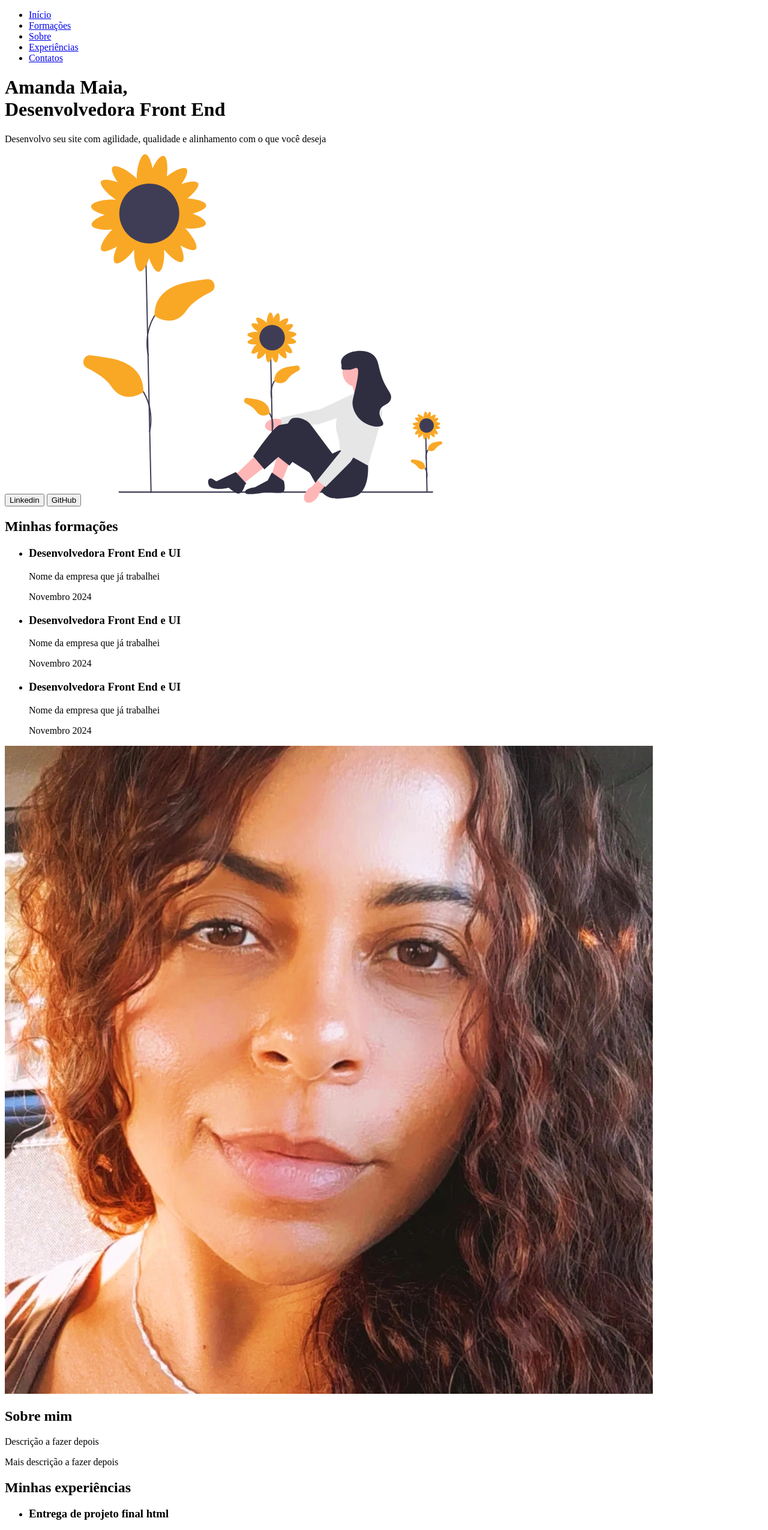
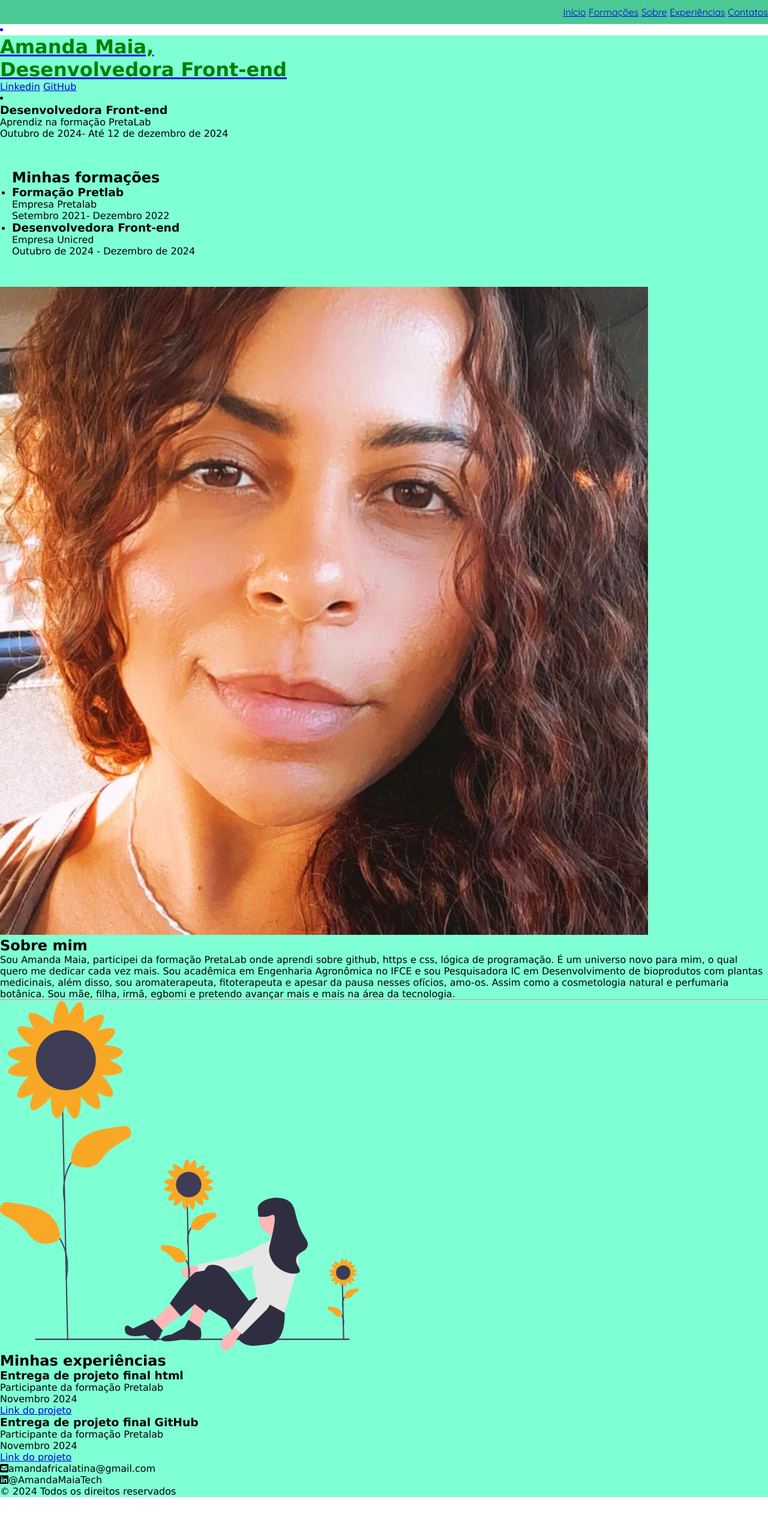
Before and after one commit to Amandamaias12/meu-portfolio-amanda-maia-tech, a plain HTML site: page index.html in a window 1280 px wide. Shown: the top 2550 px of the page at 60% size. After the commit the page ends 2495 px from the top, so only its background shows below. Drawn offline with Linux system fonts and the light colour scheme.

Commit message:
first commit

```diff
--- a/index.html
+++ b/index.html
@@ -3,64 +3,108 @@
     <head>
         <meta charset="UTF-8">
         <link rel="stylesheet" href="https://cdnjs.cloudflare.com/ajax/libs/font-awesome/6.7.0/css/all.min.css" integrity="sha512-9xKTRVabjVeZmc+GUW8GgSmcREDunMM+Dt/GrzchfN8tkwHizc5RP4Ok/MXFFy5rIjJjzhndFScTceq5e6GvVQ==" crossorigin="anonymous" referrerpolicy="no-referrer" />
-        <meta name="viewport" content="width=device-width, initial-scale=1.0">
+        <link rel="stylesheet" href="style.css"
+     name="viewport" content="width=device-width, initial-scale=1.0">
+        <link rel="preconnect" href="https://fonts.googleapis.com">
+        <link rel="preconnect" href="https://fonts.gstatic.com" crossorigin>
+        <link href="https://fonts.googleapis.com/css2?family=Quicksand:wght@300..700&display=swap" rel="stylesheet">
+
         <title>Portfólio Amanda Maia Tech</title>
     </head>
             <body>
+        <header>
             <nav>
-            <ul>
-                <li><a href="#">Início</a></li>
-                <li><a href="#">Formações</a></li>
-                <li><a href="#">Sobre</a></li>
-                <li><a href="#">Experiências</a></li>
-                <li><a href="#">Contatos</a></li>
+             <ul class="topicos-principais">
+                <a class="top-inicio" href="#">Início</a>
+                <a class="top-form"  href="#">Formações</a>
+                <a class="top-sobre" href="#">Sobre</a>
+                <a class="top-experiencias"  href="#">Experiências</a>
+                <a class="top-contatos" href="#">Contatos</a>
              </ul>
             </nav>
+        </header>
         <sextion>
-            <h1>Amanda Maia, <br /> Desenvolvedora Front End</h1>
-            <p> Desenvolvo seu site com agilidade, qualidade e alinhamento com o que você deseja</p>
-            <button>Linkedin</button>
-            <button>GitHub</button>
-            <img src="img/undraw_blooming_re_2kc4.svg"  alt="Para seus sonhos florescerem" />
+
+
+
+            <a class="imgflores" href="#"img src="img/undraw_blooming_re_2kc4.svg"  alt="Para seus sonhos florescerem" />
+            <li><img< class="logo" src="img/undraw_blooming_re_2kc4.svg"></li>
         </sextion>
 
-        <section>
-            <h2>Minhas formações</h2>
-            <ul>
-                <li>
+
+
+        <main>
+            <section class="hero-section container-principal" id="inicio"></section>
+            <div class="hero-container"></div>
+            <article class="hero-text"></article>
+            <h1>Amanda Maia, <br /> Desenvolvedora <span>Front-end</span></h1>
+
             <article>
-                        <h3>Desenvolvedora Front End e UI </h3>
-                        <p>Nome da empresa que já trabalhei</p>
-                        <p>Novembro 2024</p>
+            <div class="button-group"></div>
+            <a href="#" class="btn-linkedin">Linkedin</a>
+            <a href="#" class="btn-git">GitHub</a>
+        </div>
     </article>
+
+
      </li>
      <li>
         <article>
-                        <h3>Desenvolvedora Front End e UI </h3>
-                        <p>Nome da empresa que já trabalhei</p>
-                        <p>Novembro 2024</p>
+            <h3>Desenvolvedora Front-end</h3>
+            <p>Aprendiz na formação PretaLab </p>
+            <span>Outubro de 2024- Até 12 de dezembro de 2024 </span>
+
+
+    </div>
+</section>
+
+<section class="section-formacoes" id="formacoes">
+    <h2>Minhas formações</h2>
+    <ul class="list-formacao">
+        <li class="formacao-item">
+            <article>
+                <h3>Formação Pretlab</h3>
+                <p>Empresa Pretalab </p>
+
             </article>
+            <span class="formacao-data">Setembro 2021- Dezembro 2022 </span>
         </li>
-                <li>
+        <li class="formacao-item">
             <article>
-                        <h3>Desenvolvedora Front End e UI </h3>
-                        <p>Nome da empresa que já trabalhei</p>
-                        <p>Novembro 2024</p>
+                <h3>Desenvolvedora Front-end</h3>
+                <p>Empresa Unicred </p>
+                <span class="formacao-data">Outubro de 2024 - Dezembro de 2024</span>
             </article>
         </li>
     </ul>
     </section>
 
+    <section class="sobre-mim-section" id="sobre">
+        <div class="sobre-mim-container">
+            <figure class="sobre-mim-image">
+                <img src="img/fotodeperfil.webp" alt="fotodeperfil">
+            </figure>
+            <article class="sobre-mim-text">
+                <h2>Sobre mim</h2>
+                <p>Sou Amanda Maia, participei da formação PretaLab onde aprendi sobre github, https e css,
+                    lógica de programação. É um universo novo para mim, o qual quero me dedicar
+                    cada vez mais. Sou acadêmica em Engenharia Agronômica no IFCE e sou Pesquisadora
+                    IC em Desenvolvimento de bioprodutos com plantas medicinais, além disso, sou aromaterapeuta,
+                    fitoterapeuta e apesar da pausa nesses ofícios, amo-os. Assim como a cosmetologia natural e
+                    perfumaria botânica. Sou mãe, filha, irmã, egbomi e pretendo avançar mais e mais na área da tecnologia.
+    </p>
+</article>
+<hr  style="border-style: 1px solid #747272;"/>
+</li>
+</ul>
 <section>
-            <img src="img/fotodeperfil.webp" alt="Minha imagem">
-            <article>
-                <h2>Sobre mim</h2>
-                <p> Descrição a fazer depois</p>
-                <p>Mais descrição a fazer depois</p>
-            </article>
+    <img src="img/undraw_blooming_re_2kc4.svg" alt="florescer">
+
+
         </section>
+    </div>
 
-            <section>
+    <section class="section-experiencias">
         <h2>Minhas experiências</h2>
                 <ul>
                     <li>
@@ -89,23 +133,24 @@
 
 
 
-         <footer>
-            <ul>
-                <li>
-                    <article>
-
-
-                        <p><i class="fa-regular fa-envelope"></i>  maiasilvaamanda9@gmail.com</i></p>
-                        <p><i class="fa-brands fa-github"></i>  @Amandamaias12</i></p>
-                        <p><i class="fa-brands fa-linkedin"></i>  Amanda Maia Tech</i></p>
-                    </article>
-                </li>
-
-            </ul>
+            <footer id="cabecalho">
+                    <div class="container-rodape">
 
 
 
-            <p>&copy; Todos os direitos reservados</p>
-         </footer>
+                            <ul id="contato" class="lista-rodape">
+                                <li><i class="fas fa-envelope-square estilo-icone"></i>amandafricalatina@gmail.com</li>
+
+                                <a class="redes-sociais" href="#" target="_blank"></a>
+                                <i class="fab fa-linkedin estilo-icone"></i>@AmandaMaiaTech
+
+
+
+
+                            </ul>
+                    </div>
+                    <p class="direitos">&copy; 2024 Todos os direitos reservados</p>
+
+            </footer id="cabecalho">
     </body>
 </html>
--- /dev/null
+++ b/style.css
@@ -0,0 +1,146 @@
+*{
+    margin:0%;
+    padding:0%;
+    box-sizing: border-box;
+
+}
+
+body {
+    font-family: Verdana, Geneva, Tahoma, sans-serif;
+}
+
+main {
+    background-color: aquamarine;
+    width: 100%;
+    overflow-x: hidden
+}
+
+
+h1 {
+    color:green
+}
+
+button {
+    color: green
+}
+
+.button-group{
+    display:flex;
+    gap: 15px;
+    margin top: 100%;
+
+
+
+}
+
+.btn{
+    padding: 10px 20px;
+    border: 1px salmon;
+    text-decoration:none;
+    color:aliceblue;
+    border-radius: 4px;
+    text-align:center;
+    width: 279px;
+    transition: background-collor 0.3 ease, color 0.3 ease;
+}
+
+.btn.linkedin {
+    background-color: #FF6464
+
+
+}
+
+.btn.github {
+    background-color: #bd3030;
+}
+
+.imgflores {
+    max-width: 80%;
+    background-color: #FF6464;
+    height: 200px;
+    width: 280px
+    pading:auto
+
+
+
+}
+
+
+ .sobre-mim-imagem {
+
+   width:200px;
+   border-radius: 50%;
+}
+
+.section-formacoes {
+    padding: 50px 20px;
+    max: width 900px;
+    margin: 0;
+}
+
+
+.breve-descricao {
+    color:rgb(184, 63, 8)
+}
+.topicos-principais {
+    color:green
+}
+.topico-primeiro {
+    color:rgb(3, 141, 3)
+}
+.topico-segundo {
+    color: rgb(3, 143, 3)
+}
+.topico-terceiro {
+    color: rgb(3, 141, 3)
+}
+.topico-final {
+    color:rgb(194, 48, 11)
+}
+.topico-final-dois {
+    color:rgb(196, 48, 11)
+}
+.topico-final-tres {
+    color: rgb(196, 48, 11)
+}
+.topico-final-quatro {
+    color: rgb(184, 63, 8)
+}
+
+.topico-segundo {
+    font-family: "Quicksand", sans-serif;
+}
+.topico-primeiro {
+    font-family: "Quicksand", sans-serif;
+}
+.topico-terceiro {
+    font-family: "Quicksand", sans-serif;
+
+}
+.topicos-principais {
+    font-family: "Quicksand", sans-serif;
+}
+
+
+body, nav, a {
+    margin: 0;
+    padding: 0;
+    box-sizing: border-box
+
+}
+
+header {
+    background-color: rgb(74, 201, 148);
+    padding: 10px 0;
+    text-align: right
+
+}
+
+
+
+
+.logo {
+    width:40px;
+    height: 30px;
+
+}
```
Also changed, not shown: 1 other file. Lines whose indentation alone changed are shown as unchanged.
